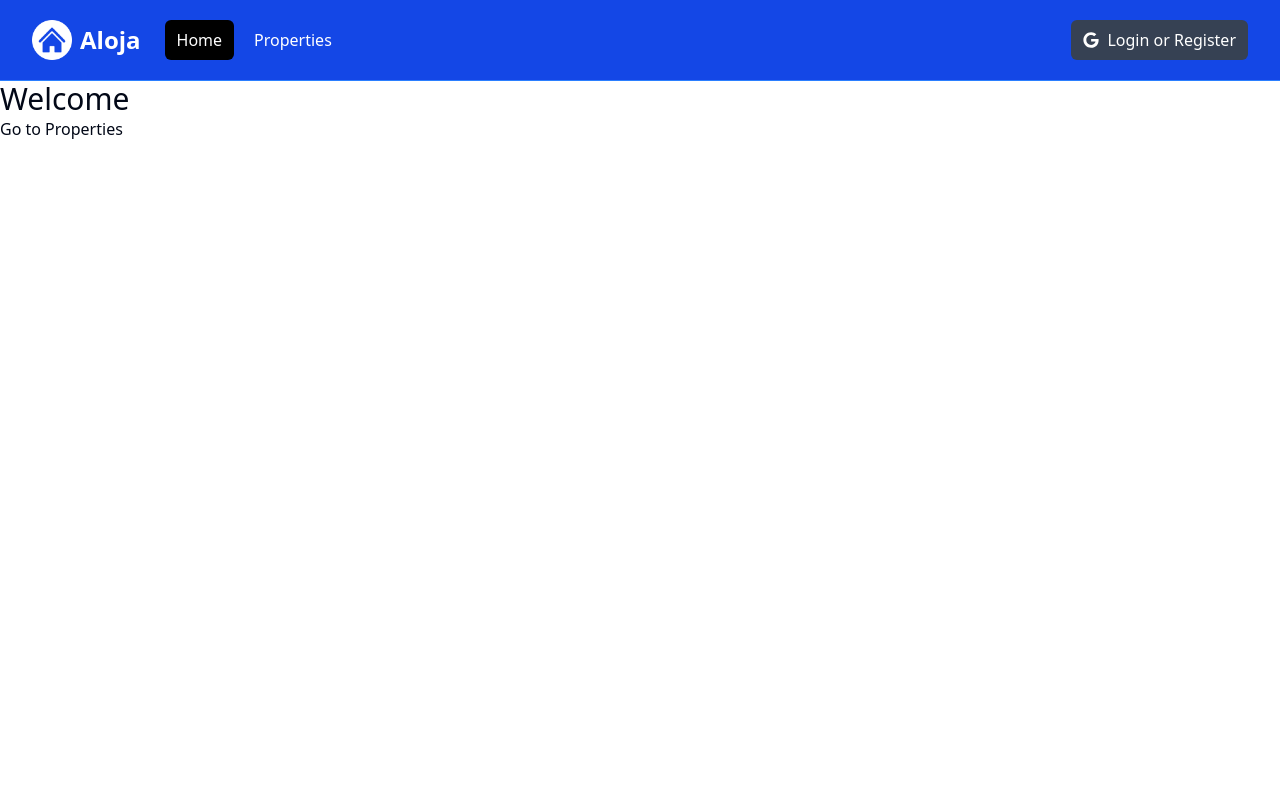
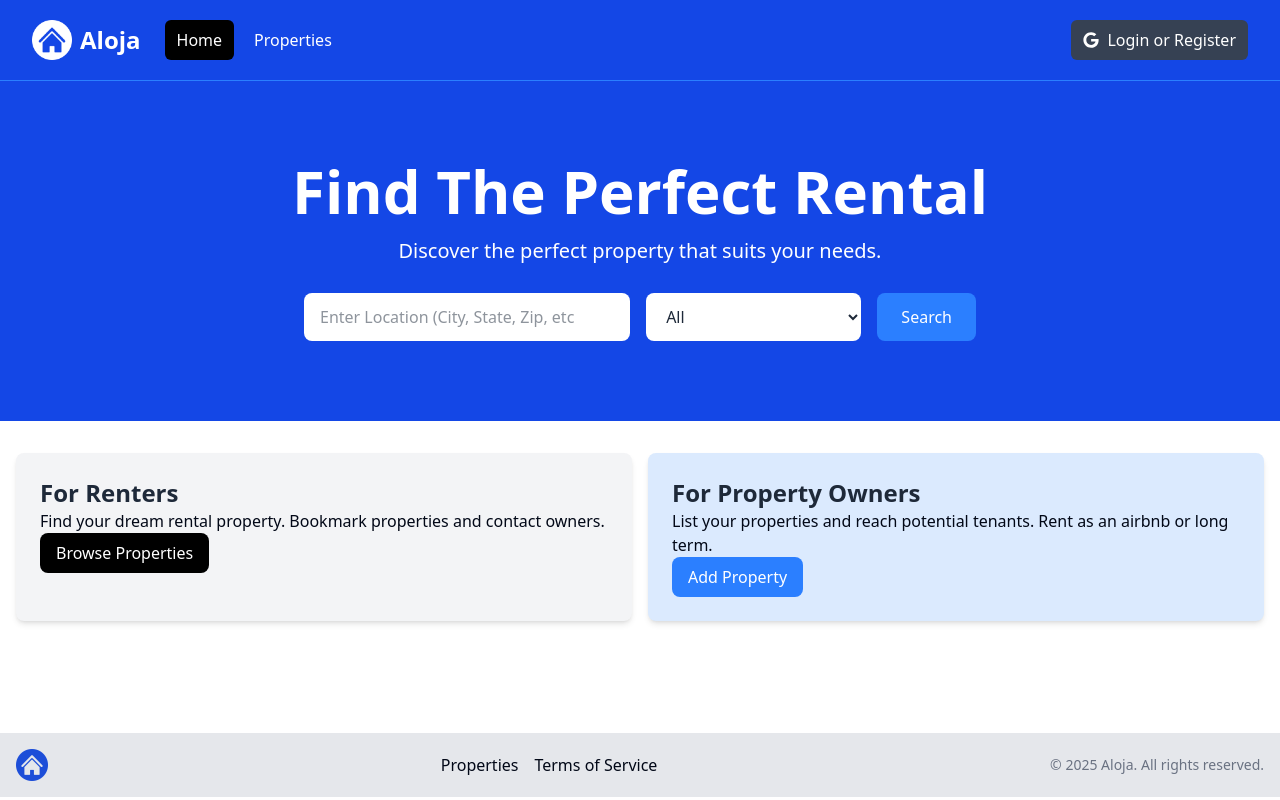
Before and after one commit to manulzvz/aloja, a Next.js app: page / in a window 1280 px wide. Built offline with nearby package versions, Linux system fonts and the light colour scheme.

Commit message:
feat: Add Homepage components & footer

```diff
--- a/app/layout.jsx
+++ b/app/layout.jsx
@@ -1,4 +1,5 @@
 import Navbar from "@/components/Navbar";
+import Footer from "@/components/Footer";
 import "@/assets/styles/globals.css";
 
 export const metadata = {
@@ -13,6 +14,7 @@
       <body>
         <Navbar />
         <main>{children}</main>
+        <Footer />
       </body>
     </html>
   );
--- a/app/page.jsx
+++ b/app/page.jsx
@@ -1,10 +1,11 @@
-import Link from "next/link";
+import Hero from "@/components/Hero";
+import InfoBoxes from "@/components/InfoBoxes";
 
 const HomePage = () => {
   return (
     <div>
-      <h1 className="text-3xl">Welcome</h1>
-      <Link href="/properties">Go to Properties</Link>
+      <Hero />
+      <InfoBoxes />
     </div>
   );
 };
--- /dev/null
+++ b/components/Footer.jsx
@@ -0,0 +1,33 @@
+import Link from "next/link";
+import Image from "next/image";
+import logo from "@/assets/images/logo.png";
+
+const Footer = () => {
+  const currentYear = new Date().getFullYear();
+  return (
+    <footer className="bg-gray-200 py-4 mt-24">
+      <div className="container mx-auto flex flex-col md:flex-row items-center justify-between px-4">
+        <div className="mb-4 md:mb-0">
+          <Image src={logo} alt="Logo" className="h-8 w-auto" />
+        </div>
+        <div className="flex flex-wrap justify-center md:justify-start mb-4 md:mb-0">
+          <ul className="flex space-x-4">
+            <li>
+              <Link href="/properties">Properties</Link>
+            </li>
+            <li>
+              <Link href="/">Terms of Service</Link>
+            </li>
+          </ul>
+        </div>
+        <div>
+          <p className="text-sm text-gray-500 mt-2 md:mt-0">
+            &copy; {currentYear} Aloja. All rights reserved.
+          </p>
+        </div>
+      </div>
+    </footer>
+  );
+};
+
+export default Footer;
--- /dev/null
+++ b/components/Hero.jsx
@@ -0,0 +1,57 @@
+const Hero = () => {
+  return (
+    <section className="bg-blue-700 py-20 mb-4">
+      <div className="max-w-7xl mx-auto px-4 sm:px-6 lg:px-8 flex flex-col items-center">
+        <div className="text-center">
+          <h1 className="text-4xl font-extrabold text-white sm:text-5xl md:text-6xl">
+            Find The Perfect Rental
+          </h1>
+          <p className="my-4 text-xl text-white">
+            Discover the perfect property that suits your needs.
+          </p>
+        </div>
+        {/* <!-- Form Component --> */}
+        <form className="mt-3 mx-auto max-w-2xl w-full flex flex-col md:flex-row items-center">
+          <div className="w-full md:w-3/5 md:pr-2 mb-4 md:mb-0">
+            <label htmlFor="location" className="sr-only">
+              Location
+            </label>
+            <input
+              type="text"
+              id="location"
+              placeholder="Enter Location (City, State, Zip, etc"
+              className="w-full px-4 py-3 rounded-lg bg-white text-gray-800 focus:outline-none focus:ring focus:ring-blue-500"
+            />
+          </div>
+          <div className="w-full md:w-2/5 md:pl-2">
+            <label htmlFor="property-type" className="sr-only">
+              Property Type
+            </label>
+            <select
+              id="property-type"
+              className="w-full px-4 py-3 rounded-lg bg-white text-gray-800 focus:outline-none focus:ring focus:ring-blue-500"
+            >
+              <option value="All">All</option>
+              <option value="Apartment">Apartment</option>
+              <option value="Studio">Studio</option>
+              <option value="Condo">Condo</option>
+              <option value="House">House</option>
+              <option value="Cabin Or Cottage">Cabin or Cottage</option>
+              <option value="Loft">Loft</option>
+              <option value="Room">Room</option>
+              <option value="Other">Other</option>
+            </select>
+          </div>
+          <button
+            type="submit"
+            className="md:ml-4 mt-4 md:mt-0 w-full md:w-auto px-6 py-3 rounded-lg bg-blue-500 text-white hover:bg-blue-600 focus:outline-none focus:ring focus:ring-blue-500"
+          >
+            Search
+          </button>
+        </form>
+      </div>
+    </section>
+  );
+};
+
+export default Hero;
--- /dev/null
+++ b/components/InfoBox.jsx
@@ -0,0 +1,22 @@
+const InfoBox = ({
+  heading,
+  backgroundColor = "bg-gray-100",
+  textColor = "text-gray-800",
+  buttonInfo,
+  children,
+}) => {
+  return (
+    <div className={`${backgroundColor} p-6 rounded-lg shadow-md`}>
+      <h2 className={`text-2xl font-bold ${textColor}`}>{heading}</h2>
+      <p className={`"mt-2 mb-4"`}>{children}</p>
+      <a
+        href={buttonInfo.link}
+        className={`inline-block ${buttonInfo.backgroundColor} text-white rounded-lg px-4 py-2 hover:bg-gray-700`}
+      >
+        {buttonInfo.text}
+      </a>
+    </div>
+  );
+};
+
+export default InfoBox;
--- /dev/null
+++ b/components/InfoBoxes.jsx
@@ -0,0 +1,37 @@
+import InfoBox from "./InfoBox";
+
+const InfoBoxes = () => {
+  return (
+    <section>
+      <div className="container-xl lg:container m-auto">
+        <div className="grid grid-cols-1 md:grid-cols-2 gap-4 p-4 rounded-lg">
+          <InfoBox
+            heading={"For Renters"}
+            buttonInfo={{
+              text: "Browse Properties",
+              link: "/properties",
+              backgroundColor: "bg-black",
+            }}
+          >
+            Find your dream rental property. Bookmark properties and contact
+            owners.
+          </InfoBox>
+          <InfoBox
+            heading={"For Property Owners"}
+            backgroundColor="bg-blue-100"
+            buttonInfo={{
+              text: "Add Property",
+              link: "/properties/add",
+              backgroundColor: "bg-blue-500",
+            }}
+          >
+            List your properties and reach potential tenants. Rent as an airbnb
+            or long term.
+          </InfoBox>
+        </div>
+      </div>
+    </section>
+  );
+};
+
+export default InfoBoxes;
```
